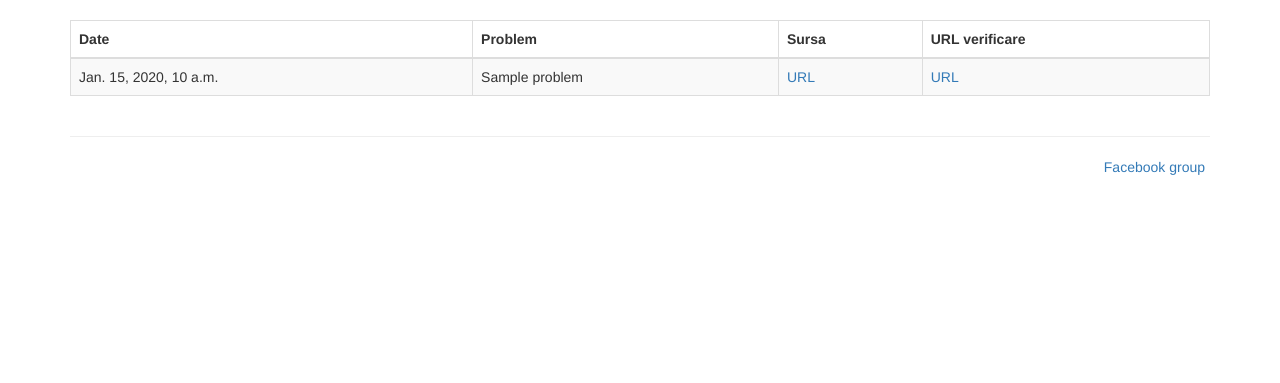
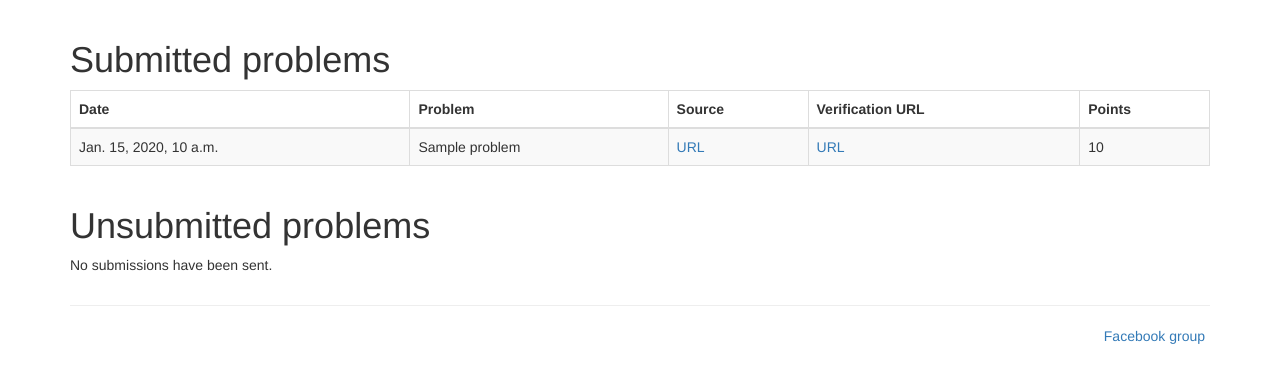
Before and after one commit to infoclock/OlympicTracker, a Django app: page /submission-list in a window 1280 px wide. Shown: the part 51-434 px from the top of the page. Run offline with Django 3.2, Linux system fonts and the light colour scheme; a user stored in the database is signed in; tables that the repository leaves empty hold one stand-in row (values such as "Sample post"); grey boxes marked "Sample" are stand-in pictures; some libraries are stand-ins or nearby versions.

Commit message:
Refactor submission list in 2 pieces #19

```diff
--- a/allauthdemo/demo/views.py
+++ b/allauthdemo/demo/views.py
@@ -20,8 +20,13 @@ class SubmissionView(generic.ListView):
     context_object_name = 'submissions'
 
     def get_queryset(self):
-        result = []
+        good_result = []
+        bad_result = []
         submissions = Submission.objects.filter(user=self.request.user)
         for problem in Problem.objects.all():
-            result.append(submissions.filter(problem=problem).order_by('-last_modified').first())
-        return result
+            submission = submissions.filter(problem=problem).order_by('-last_modified').first()
+            if submission:
+                good_result.append(submission)
+            else:
+                bad_result.append(problem)
+        return {'good': good_result, 'bad':bad_result}
--- a/allauthdemo/templates/bases/submission-list.html
+++ b/allauthdemo/templates/bases/submission-list.html
@@ -5,20 +5,21 @@
 {% block content %}
 
 <div class="container">
-	{% if submissions %}
-
+  <h1>Submitted problems</h1>
+	{% if submissions.good %}
    <div class="table-responsive">
       <table class="table table-bordered table-striped">
         <thead>
             <tr>
                 <th> Date </th>
                 <th> Problem </th>
-                <th> Sursa </th>
-                <th> URL verificare </th>
+                <th> Source </th>
+                <th> Verification URL </th>
+                <th> Points </th>
             </tr>
         </thead>
         <tbody>
-        {% for submission in submissions %}
+        {% for submission in submissions.good %}
         <tr>
           <td>{{submission.last_modified}}</td>
           <td>{{submission.problem.name}}</td>
@@ -30,6 +31,32 @@
             N/A
             {% endif %}
           </td>
+          <td>{{submission.problem.score}}
+        </tr>
+        {% endfor %}
+        <tbody>
+      </body>
+      </table>
+  </div>
+  {% else %}
+    <p>No submissions have been sent.</p>
+  {% endif %}
+
+  <h1>Unsubmitted problems</h1>
+  {% if submissions.bad %}
+   <div class="table-responsive">
+      <table class="table table-bordered table-striped">
+        <thead>
+            <tr>
+                <th> Problem </th>
+                <th> Score </th>
+            </tr>
+        </thead>
+        <tbody>
+        {% for problem in submissions.bad %}
+        <tr>
+          <td>{{problem.name}}</td>
+          <td>{{problem.score}}</td>
         </tr>
         {% endfor %}
         <tbody>
```
